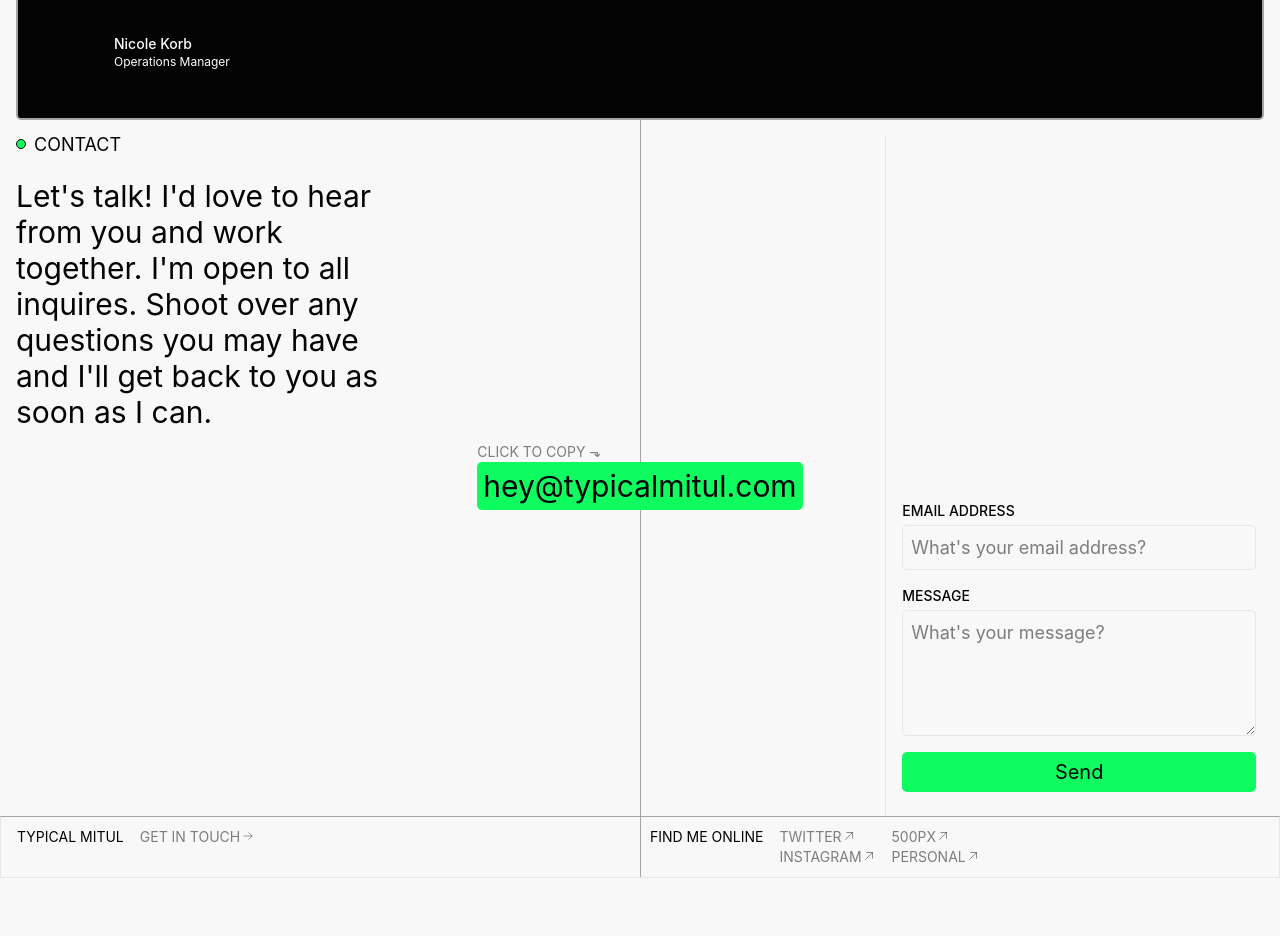
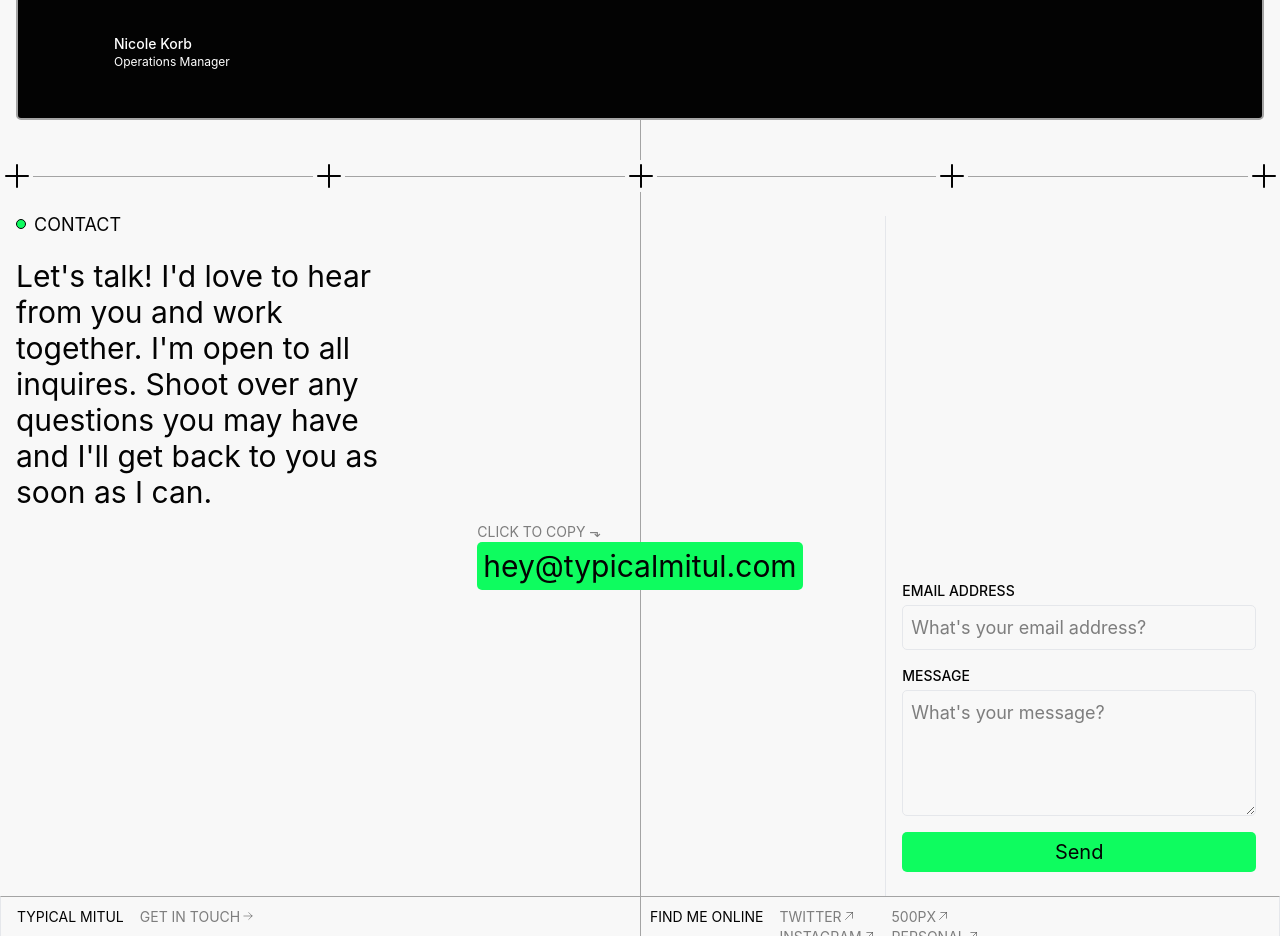
Before and after one commit to nazabis0223/scroll_smooth, a Next.js app: page / in a window 1280 px wide. Shown: the part 4480-5416 px from the top of the page. Before the commit the page ends 5358 px from the top, so only its background shows below. Built offline with nearby package versions, Linux system fonts and the light colour scheme.

Commit message:
bring break in for contact

```diff
--- a/pages/index.js
+++ b/pages/index.js
@@ -31,7 +31,7 @@ export default function Home() {
         <Work />
       </Section>
       <CallToAction />
-      {/* <Break /> */}
+      <Break />
       <section className="min-h-full">
         <Contact />
       </section>
```
